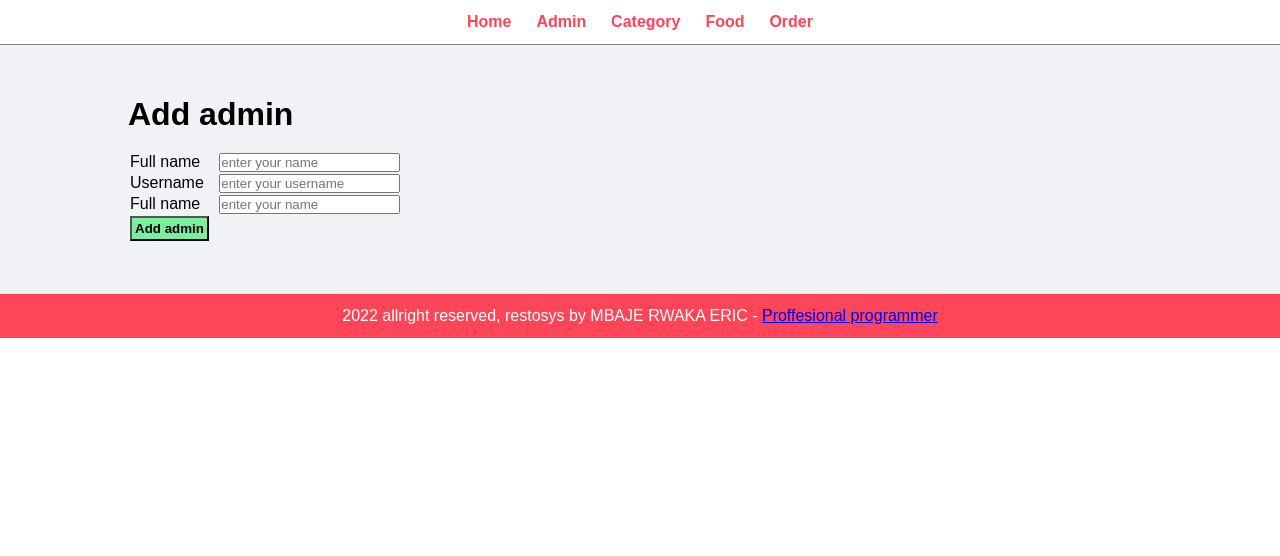
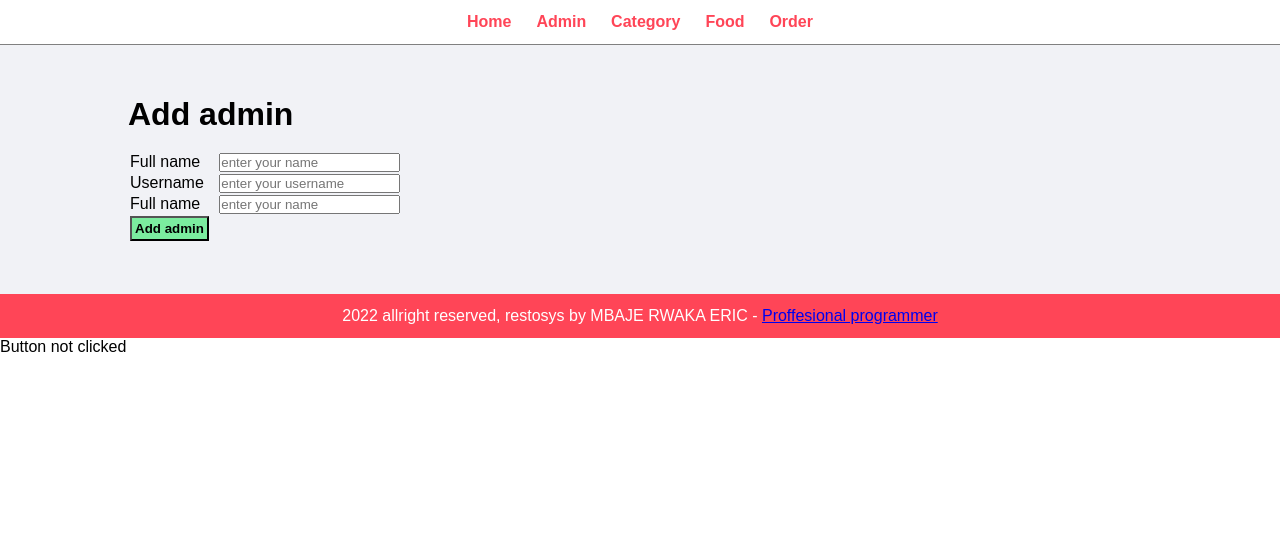
Before and after one commit to MBAJERWAKAERIC/restosys, a PHP site: page /admin/add-admin.php in a window 1280 px wide. Shown: the top 556 px of the page. Run offline with PHP 8.4, Linux system fonts and the light colour scheme.

Commit message:
button clicked

```diff
--- a/admin/add-admin.php
+++ b/admin/add-admin.php
@@ -37,3 +37,18 @@
 
 <?php include( 'partials/footer.php' );
 ?>
+
+<?php
+// prosecc the value from form and save it in db
+// check whether the submit btn is clicked or not
+
+if ( isset( $_POST[ 'submit' ] ) )
+ {
+    //btn clicked
+    echo 'button clicked';
+
+} else {
+    //btn not clicked
+    echo 'Button not clicked';
+}
+?>
```
